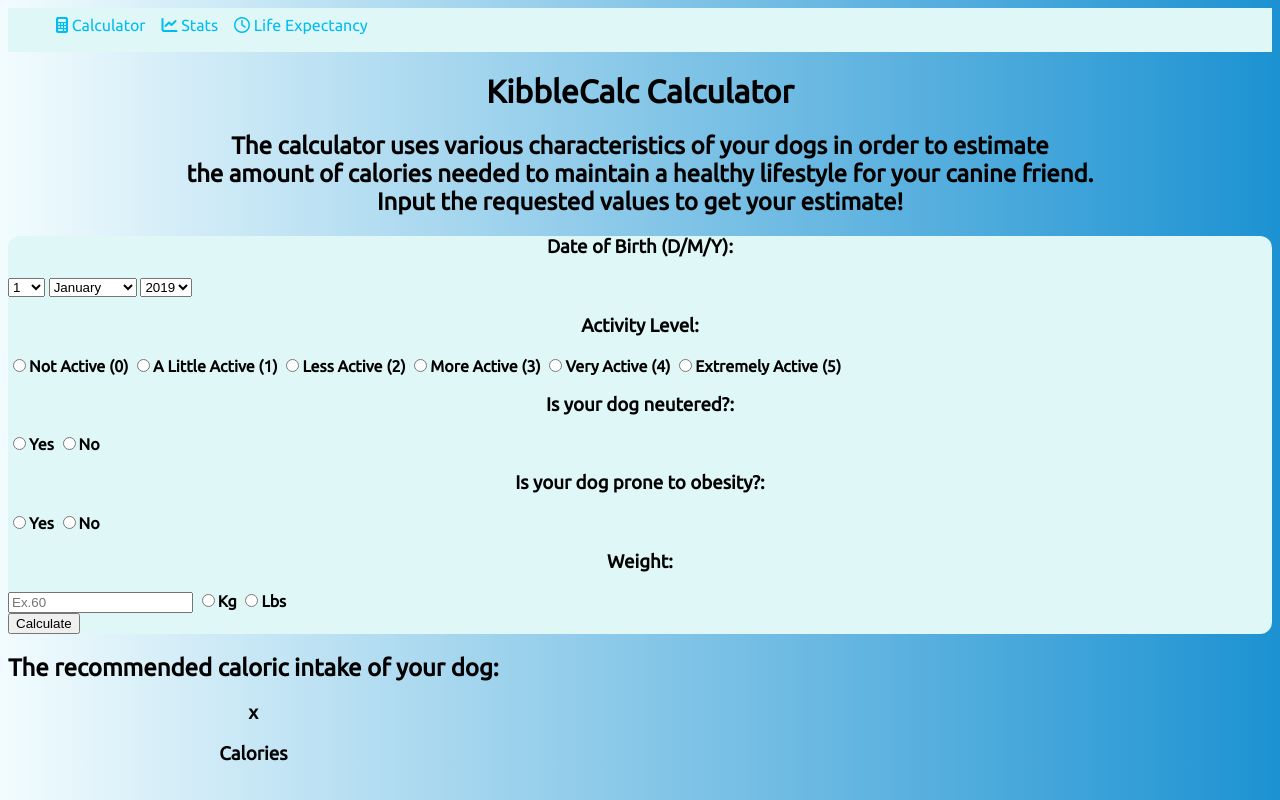
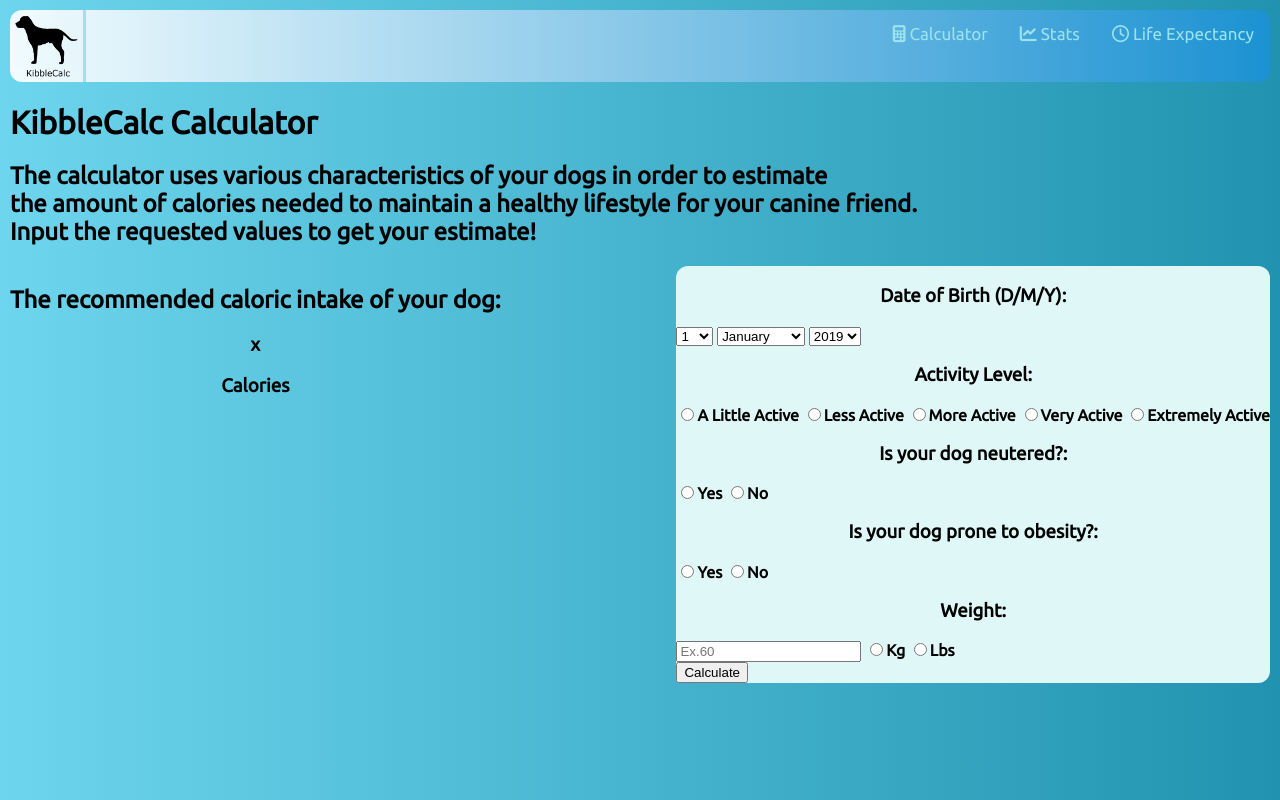
Before and after one commit to lukec11/MAHacksV, a website: page www/index.html in a window 1280 px wide. Drawn offline with Linux system fonts and the light colour scheme.

Commit message:
I did stuff in css

```diff
--- a/www/css/style.css
+++ b/www/css/style.css
@@ -1,40 +1,61 @@
 body {
   font-family:'Ubuntu', sans-serif;
+  background: #2193b0;  /* fallback for old browsers */
+  background: -webkit-linear-gradient(to right, #6dd5ed, #2193b0);  /* Chrome 10-25, Safari 5.1-6 */
+  background: linear-gradient(to right, #6dd5ed, #2193b0); /* W3C, IE 10+/ Edge, Firefox 16+, Chrome 26+, Opera 12+, Safari 7+ */
+  margin: 10px;
+}
+
+/* nav bar */
+
+.topnav {
+  overflow: hidden;
   background: #1c92d2;  /* fallback for old browsers */
   background: -webkit-linear-gradient(to right, #f2fcfe, #1c92d2);  /* Chrome 10-25, Safari 5.1-6 */
   background: linear-gradient(to right, #f2fcfe, #1c92d2); /* W3C, IE 10+/ Edge, Firefox 16+, Chrome 26+, Opera 12+, Safari 7+ */
+  border-radius: 12px;
+}
 
+.topnav a {
+  float: left;
+  color: #9DE3EE;
+  text-align: center;
+  padding: 14px 16px;
+  padding-bottom: 5px;
+  text-decoration: none;
+  font-size: 17px;
 }
-/* nav bar */
-nav ul {
-  list-style-type: none;
-  background-color: #dff7f7;
-  overflow: hidden;
-  height: 44px;
-  margin-left: auto;
+
+.topnav a::after {
+    content: '';
+    display: block;
+    width: 0;
+    height: 2px;
+    background: #247D95;
+    transition: width .3s;
 }
-nav ul li {
-  display: inline;
-  float: left;
+
+.topnav a:hover::after {
+    width: 100%;
 }
-li a {
-  display: block;
-  width: auto;
-}
-a {
-  display: block;
-  padding: 8px;
-  text-decoration: none;
-  color: #00bcf0;
+
+.topnav-right {
+  float: right;
+  bottom: 6px;
 }
 
 /* body text */
+.inline {
+
+}
 .block {
   background-color: #dff7f7;
   border-radius: 12px;
+  float: right;
 }
 .exp {
-  text-align: center;
+  text-align: left;
+  float: left;
 }
 h3 {
   text-align: center;
@@ -44,3 +65,5 @@
   vertical-align: top;
   text-align: center;
 }
+
+/* Variables */
--- a/www/index.html
+++ b/www/index.html
@@ -2,20 +2,23 @@
 <html>
   <head>
     <link rel = "stylesheet" type ="text/css" href = "css/style.css" >
-    <link href="https://fonts.googleapis.com/css?family=Ubuntu&display=swap" rel="stylesheet">
+    <link href="https://fonts.googleapis.com/css?family=Tajawal|Ubuntu&display=swap" rel="stylesheet">
     <script src="https://kit.fontawesome.com/a7ea3a1104.js" crossorigin="anonymous"></script>
     <script src="js/index.js"></script>
     <meta charset = "utf-8" >
     <title>KibbleCalc</title>
   </head>
   <body onload="test()">
-    <nav>
-      <ul>
-        <li><a href = ""><i class="fas fa-calculator"></i> Calculator</a></li>
-        <li><a href = ""><i class="fas fa-chart-line"></i> Stats</a></li>
-        <li><a href = ""><i class="far fa-clock"></i> Life Expectancy</a></li>
-      </ul>
-    </nav>
+
+    <div class="topnav">
+      <img style="width:5%; height: 8%; padding: 5px; border-right: 3px solid #9DE3EE" src="image/titlelogo.png"/>
+      <div class="topnav-right">
+          <a href = ""><i class="fas fa-calculator"></i> Calculator</a>
+          <a href = ""><i class="fas fa-chart-line"></i> Stats</a>
+          <a href = ""><i class="far fa-clock"></i> Life Expectancy</a>
+      </div>
+    </div>
+    <div class="inline">
       <div class="exp">
         <h1><b>KibbleCalc Calculator<b></h1>
         <h2><b>The calculator uses various characteristics of your dogs in order to estimate<br>the amount of calories needed to maintain a healthy lifestyle for your canine friend.<br>Input the requested values to get your estimate!<b></h2>
@@ -74,7 +77,6 @@
           </select>
           <select class="age">
             <option value='2019' selected='selected'>2019</option>
-          <option value="2019">2019</option>
             <option value="2018">2018</option>
             <option value="2017">2017</option>
             <option value="2016">2016</option>
@@ -108,12 +110,11 @@
         </div>
         <div class="activity">
           <h3>Activity Level: </h3>
-        <input type="radio" value=0 name="activity">Not Active (0)</input>
-        <input type="radio" value=1 name="activity">A Little Active (1)</input>
-        <input type="radio" value=2 name="activity">Less Active (2)</input>
-        <input type="radio" value=3 name="activity">More Active (3)</input>
-        <input type="radio" value=4 name="activity">Very Active (4)</input>
-        <input type="radio" value=5 name="activity">Extremely Active (5)</input>
+          <input type="radio" value=1 name="activity">A Little Active</input>
+          <input type="radio" value=2 name="activity">Less Active</input>
+          <input type="radio" value=3 name="activity">More Active</input>
+          <input type="radio" value=4 name="activity">Very Active</input>
+          <input type="radio" value=5 name="activity">Extremely Active</input>
         </div>
         <div class="isNeutered">
           <h3>Is your dog neutered?:</h3>
@@ -136,6 +137,7 @@
       <div class="hidden">
         <h2>The recommended caloric intake of your dog: </h2><h3>x</h3><h3> Calories</h3>
       </div>
+    </div>
 
 
   </body>
```
Also changed, not shown: www/image/titlelogo.png (added), www/image/transparentlogo.png (added). Lines whose indentation alone changed are shown as unchanged.
